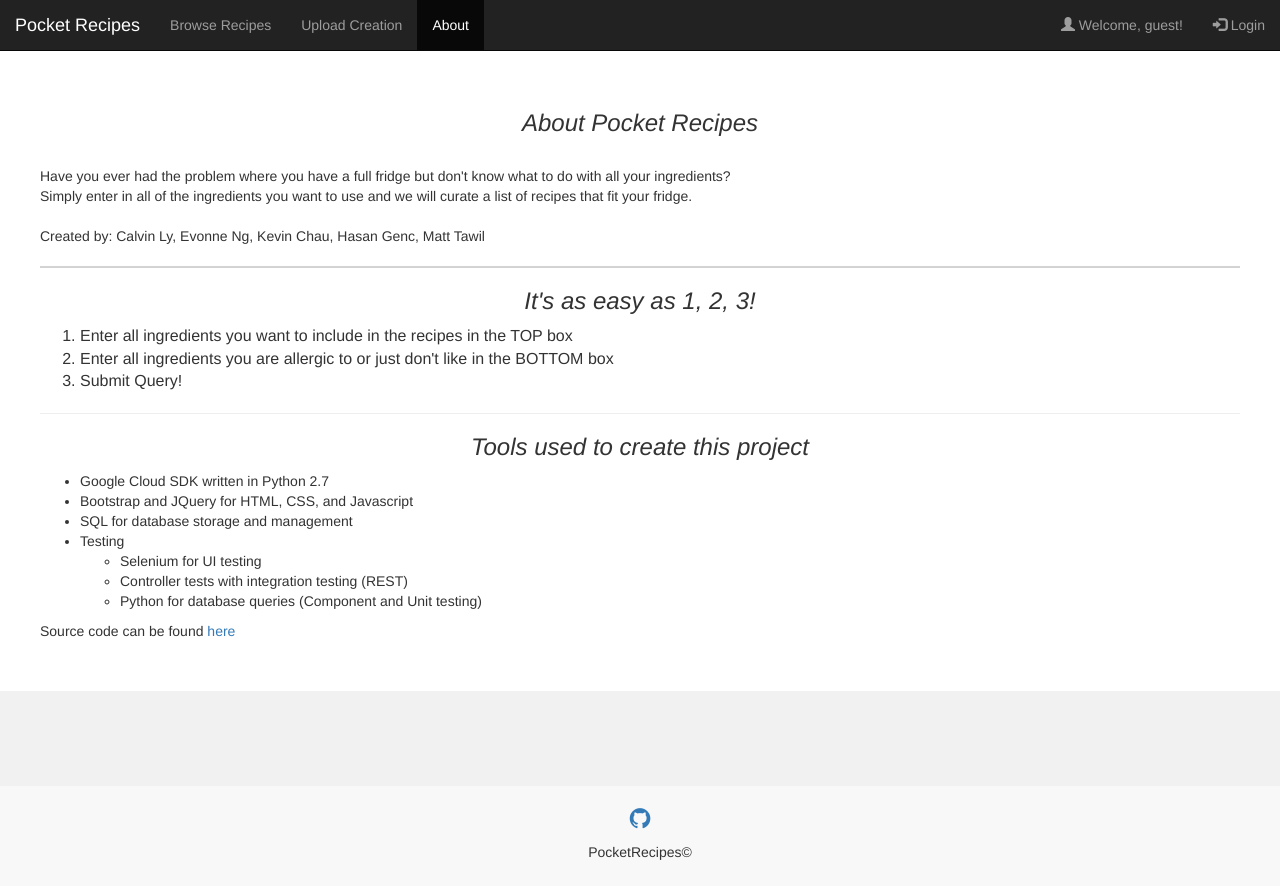
After one commit to chaumifan/EE461L_Project, a Python web app: template templates/about.html in a window 1280 px wide. The commit adds this page. Run offline with Jinja, Linux system fonts and the light colour scheme; the template is opened without the code that fills it, so the values that code supplies are empty; some libraries are stand-ins or nearby versions.

Commit message:
Moved about to about page and added source code link in layout

```diff
--- a/database.py
+++ b/database.py
@@ -1,5 +1,5 @@
 from google.appengine.ext import ndb
-from google.cloud import datastore
+#from google.cloud import datastore
 
 
 def create_recipe(name, instructions, image_link, ingred_list):
--- a/main.py
+++ b/main.py
@@ -51,6 +51,11 @@ def load_ingredients():
 	query_params = ''
 	return redirect(url_for('landing') + query_params)
 
+@app.route('/about', methods=['GET'])
+def about():
+  	user = users.get_current_user()
+  	return render_template('about.html', user=user)
+
 @app.context_processor
 def utility_processor():
 	def login_url():
--- /dev/null
+++ b/templates/about.html
@@ -0,0 +1,44 @@
+{% extends "layout.html" %}
+
+{% block nav_about %}<li class="active"><a>About</a></li>{% endblock %}
+
+{% block body %}
+      <div class=info>
+        <h3>About Pocket Recipes</h3>
+        <br>
+        <p>
+            Have you ever had the problem where you have a full fridge but don't know what to do with all your ingredients?
+            <br>
+            Simply enter in all of the ingredients you want to use and we will curate a list of recipes that fit your fridge.
+            <br>
+            <br>
+            Created by: Calvin Ly, Evonne Ng, Kevin Chau, Hasan Genc, Matt Tawil
+          <div class=instr>
+            <h3>It's as easy as 1, 2, 3!</h3>
+            <ol>
+              <li>Enter all ingredients you want to include in the recipes in the TOP box</li>
+              <li>Enter all ingredients you are allergic to or just don't like in the BOTTOM box</li>
+              <li>Submit Query!</li>
+            </ol>
+          </div>
+          <hr>
+          <div class=tools>
+            <h3>Tools used to create this project</h3>
+            <ul>
+                <li>Google Cloud SDK written in Python 2.7</li>
+                <li>Bootstrap and JQuery for HTML, CSS, and Javascript</li>
+                <li>SQL for database storage and management</li>
+                <li>Testing</li>
+                <ul>
+                    <li>Selenium for UI testing</li>
+                    <li>Controller tests with integration testing (REST)</li>
+                    <li>Python for database queries (Component and Unit testing)</li>
+                </ul>
+            </ul>
+            <p>Source code can be found <a href=https://github.com/chaumifan/EE461L_Project>here</p>
+        </div>
+        </p>
+      </div>
+      <br>
+<!-- end of grid -->
+{% endblock %}
--- a/templates/layout.html
+++ b/templates/layout.html
@@ -27,6 +27,7 @@
         <ul class="nav navbar-nav">
           {% block nav_browse %}<li><a href="/">Browse Recipes</a></li>{% endblock %}
           {% block nav_create %}<li><a href="{{ url_for('create') }}">Upload Creation</a></li>{% endblock %}
+          {% block nav_about  %}<li><a href="{{ url_for('about') }}">About</a></li>{% endblock %}
         </ul>
         <ul class="nav navbar-nav navbar-right">
           {% if user %}
@@ -47,7 +48,7 @@
     <footer class="navbar-default">
       <div class="footer">
         <div class="row">
-          <h3><i class="fa fa-facebook"></i>  <i class="fa fa-twitter"></i> <i class="fa fa-envelope"></i> </h3>
+            <h3><a href="https://github.com/chaumifan/EE461L_Project"><i class="fa fa-github"></i></a></h3>
           <p>PocketRecipes&#169;</p>
         </div>
       </div>
```
Also changed, not shown: templates/landing.html (+0 -20 lines).
